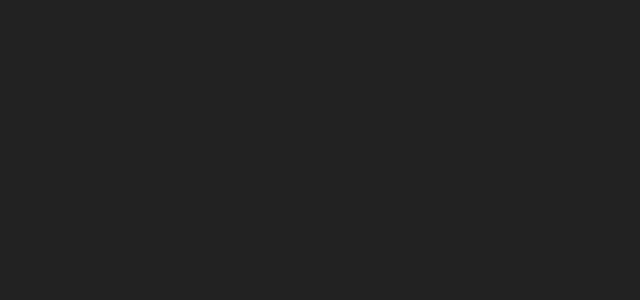
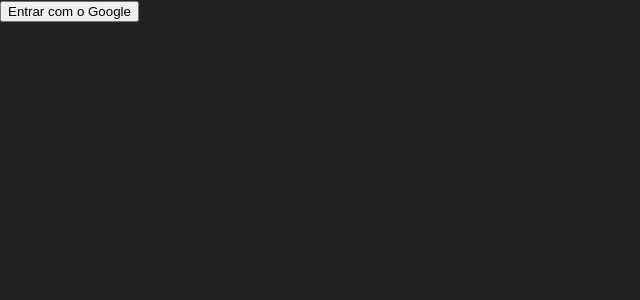
Before and after one commit to Lucassimon98/home-mate, a React app: page /login in a window 1280 px wide. Before the commit this address had no page. Shown: the top 300 px of the page, without its empty margins (0-640 px from the left). Built offline with nearby package versions, Linux system fonts and the light colour scheme; the HTML template or start-up script is replaced by a standard one.

Commit message:
Adicionando Firebase

```diff
--- a/package.json
+++ b/package.json
@@ -26,6 +26,7 @@
     "eslint-config-react-app": "^7.0.1",
     "eslint-webpack-plugin": "^3.1.1",
     "file-loader": "^6.2.0",
+    "firebase": "^9.17.1",
     "fs-extra": "^10.0.0",
     "html-webpack-plugin": "^5.5.0",
     "identity-obj-proxy": "^3.0.0",
--- a/src/App.js
+++ b/src/App.js
@@ -3,6 +3,7 @@
 import Contas from "./Paginas/contasPagar";
 import Home from "./Paginas/home";
 import ListaCompras from "./Paginas/listaCompras";
+import Login from "./Paginas/login";
 
 export default function App() {
   return (
@@ -10,6 +11,8 @@
         <Route path="/" element={<Home />} />
           <Route path="listacompras" element={<ListaCompras />} />
           <Route path="contaspagar" element={<Contas />} />
+          <Route path="login" element={<Login />} />
+
       </Routes>
   );
 }
--- /dev/null
+++ b/src/Paginas/login/index.js
@@ -0,0 +1,15 @@
+import firebase from 'firebase/app';
+import 'firebase/auth';
+
+function Login() {
+  const loginWithGoogle = () => {
+    const provider = new firebase.auth.GoogleAuthProvider();
+    firebase.auth().signInWithPopup(provider);
+  };
+
+  return (
+    <button onClick={loginWithGoogle}>Entrar com o Google</button>
+  );
+}
+
+export default Login;
```
Also changed, not shown: 2 other files (tests, documents, lock files or other folders).
